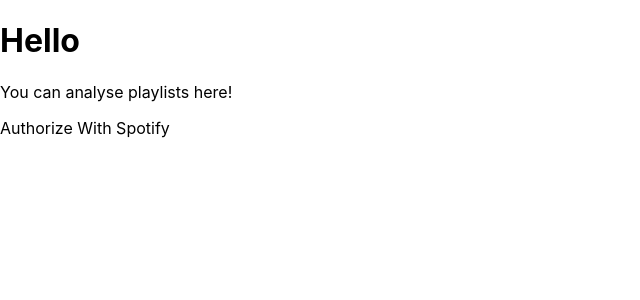
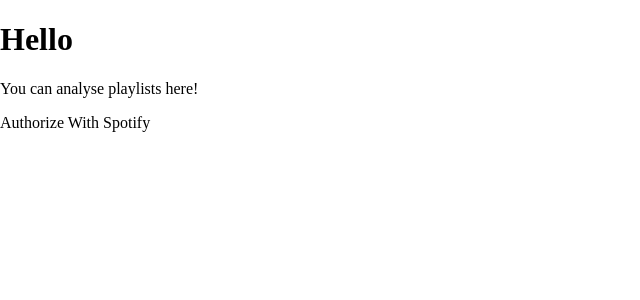
Before and after one commit to flaaaps/tunyze, a Next.js app: page / in a window 1280 px wide. Shown: the top 300 px of the page, without its empty margins (0-640 px from the left). Built offline with nearby package versions, Linux system fonts and the light colour scheme.

Commit message:
Link fonts "Inter" & "Roboto" from "google fonts"

```diff
--- a/styles/globals.css
+++ b/styles/globals.css
@@ -1,16 +1,16 @@
+@import url('https://fonts.googleapis.com/css2?family=Inter:wght@300;400;500;600;700&family=Roboto:wght@300;400;500;700&display=swap');
+
 html,
 body {
-  padding: 0;
-  margin: 0;
-  font-family: -apple-system, BlinkMacSystemFont, Segoe UI, Roboto, Oxygen,
-    Ubuntu, Cantarell, Fira Sans, Droid Sans, Helvetica Neue, sans-serif;
+    padding: 0;
+    margin: 0;
 }
 
 a {
-  color: inherit;
-  text-decoration: none;
+    color: inherit;
+    text-decoration: none;
 }
 
 * {
-  box-sizing: border-box;
+    box-sizing: border-box;
 }
```
